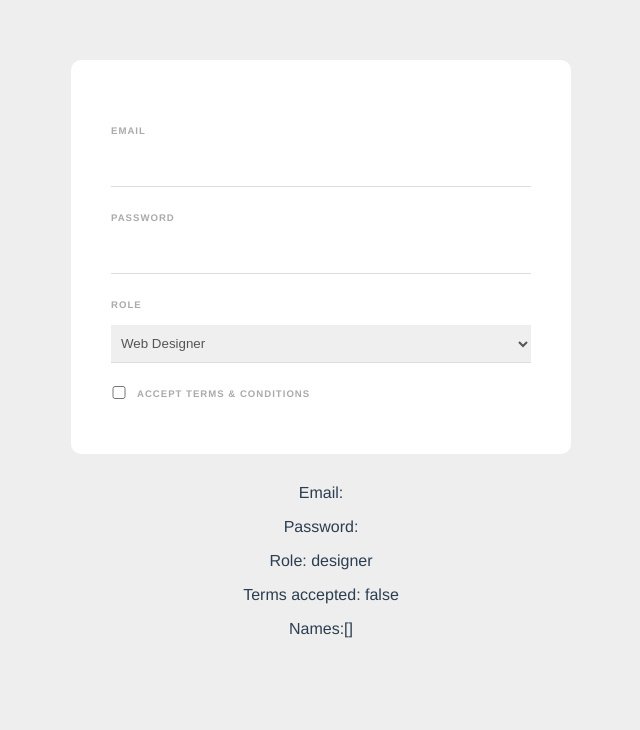
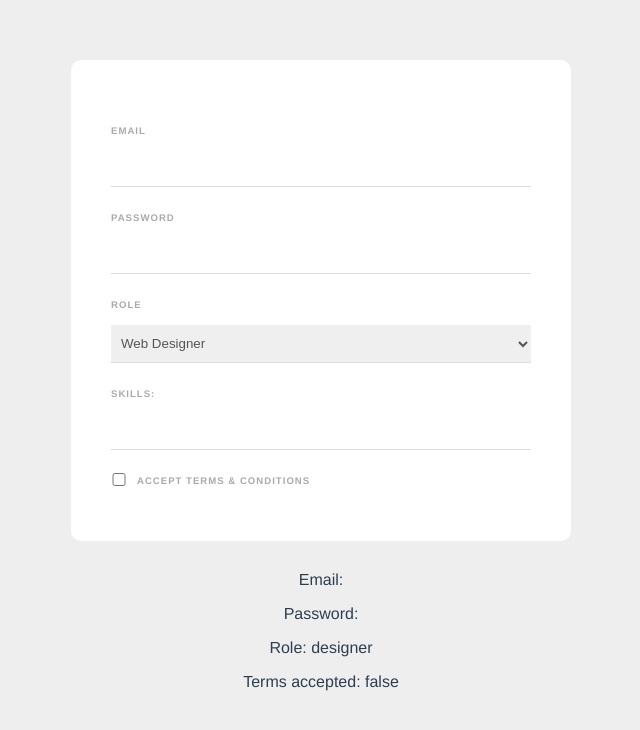
Before and after one commit to AlbertSigsbert/Vue-Forms, a Vue app: page / in a window 1280 px wide. Shown: the top 730 px of the page, without its empty margins (319-959 px from the left). Built offline with nearby package versions, Linux system fonts and the light colour scheme.

Commit message:
Keyboard Events

```diff
--- a/src/components/SignupForm.vue
+++ b/src/components/SignupForm.vue
@@ -11,6 +11,12 @@
       <option value="developer">Web Developer</option>
       <option value="designer">Web Designer</option>
     </select>
+
+    <label>Skills:</label>
+    <input type="text" v-model="tempSkill" @keyup="addSkill">
+    <div v-for="skill in skills" :key="skill" class="pill">
+      {{skill}}
+    </div>
 
     <div class="terms">
       <input type="checkbox" v-model="terms" required />
@@ -33,7 +39,7 @@
   <p>Password: {{ password }}</p>
   <p>Role: {{ role }}</p>
   <p>Terms accepted: {{ terms }}</p>
-  <p>Names:{{ names }}</p>
+  <!-- <p>Names:{{ names }}</p> -->
 </template>
 
 <script>
@@ -44,9 +50,21 @@ export default {
       password: "",
       role: "designer",
       terms:false,
-      names:[]
+      tempSkill:"",
+      skills:[]
+    //   names:[]
     };
   },
+  methods:{
+    addSkill(e){
+      if(e.key === ',' && this.tempSkill){
+       if (!this.skills.includes(this.tempSkill)) {
+        this.skills.push(this.tempSkill)
+       }
+       this.tempSkill = ''
+      }
+    }
+  }
 };
 </script>
 
```
